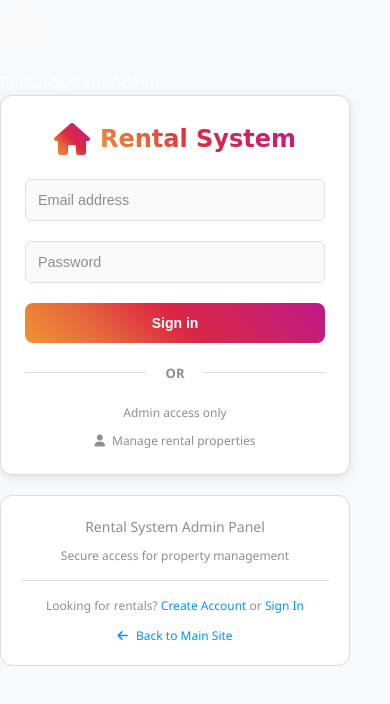
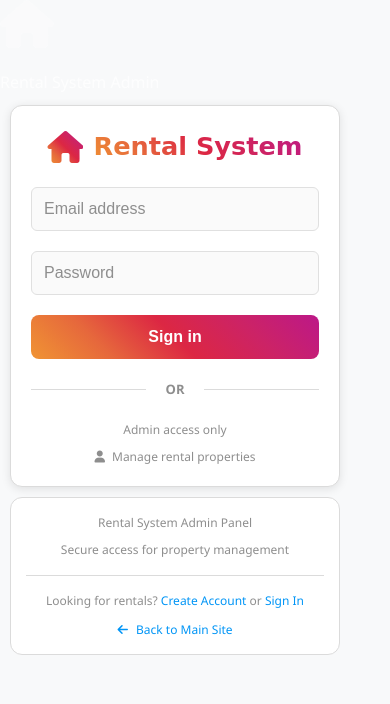
Before and after one commit to owenz4040/cynthia, a website: page fronted/admin-login.html in a window 390 px wide. Drawn offline with Linux system fonts and the light colour scheme.

Commit message:
Remove admin links from user sections and enhance mobile admin login
- Removed admin login links from navigation menu in home.html
- Removed admin links from footer section in home.html
- Removed admin access option from auth modal in home.html
- Removed admin login links from login.html and register.html
- Enhanced admin-login.html with mobile-optimized styles
- Added custom CSS for better mobile touch targets (44px minimum)
- Improved form input sizing to prevent iOS zoom (16px font)
- Enhanced responsive design for admin interface
- Separated user and admin interfaces for better security

```diff
--- a/fronted/admin-login.html
+++ b/fronted/admin-login.html
@@ -8,6 +8,54 @@
     <link rel="stylesheet" href="css/auth.css">
     <link rel="stylesheet" href="css/dashboard.css">
     <link href="https://cdnjs.cloudflare.com/ajax/libs/font-awesome/6.0.0/css/all.min.css" rel="stylesheet">
+    <style>
+        /* Enhanced mobile styles for admin login */
+        @media (max-width: 768px) {
+            .login-card {
+                margin: 10px !important;
+                padding: 20px !important;
+                max-width: calc(100vw - 20px) !important;
+            }
+
+            .logo h1 {
+                font-size: 1.8rem;
+            }
+
+            .form-input {
+                font-size: 16px; /* Prevent zoom on iOS */
+                min-height: 44px; /* iOS touch target */
+            }
+
+            .login-button {
+                min-height: 44px;
+                font-size: 16px;
+            }
+
+            .footer-card {
+                margin: 10px !important;
+                padding: 15px !important;
+                font-size: 14px;
+            }
+
+            .auth-footer p {
+                font-size: 14px !important;
+            }
+        }
+
+        @media (max-width: 480px) {
+            .logo h1 {
+                font-size: 1.6rem;
+            }
+
+            .auth-container {
+                padding: 5px !important;
+            }
+
+            .footer-card p {
+                font-size: 12px !important;
+            }
+        }
+    </style>
 </head>
 <body>
 </html>
```
Also changed, not shown: fronted/home.html (+0 -18 lines), fronted/login.html (+0 -1 lines), fronted/register.html (+0 -1 lines).
